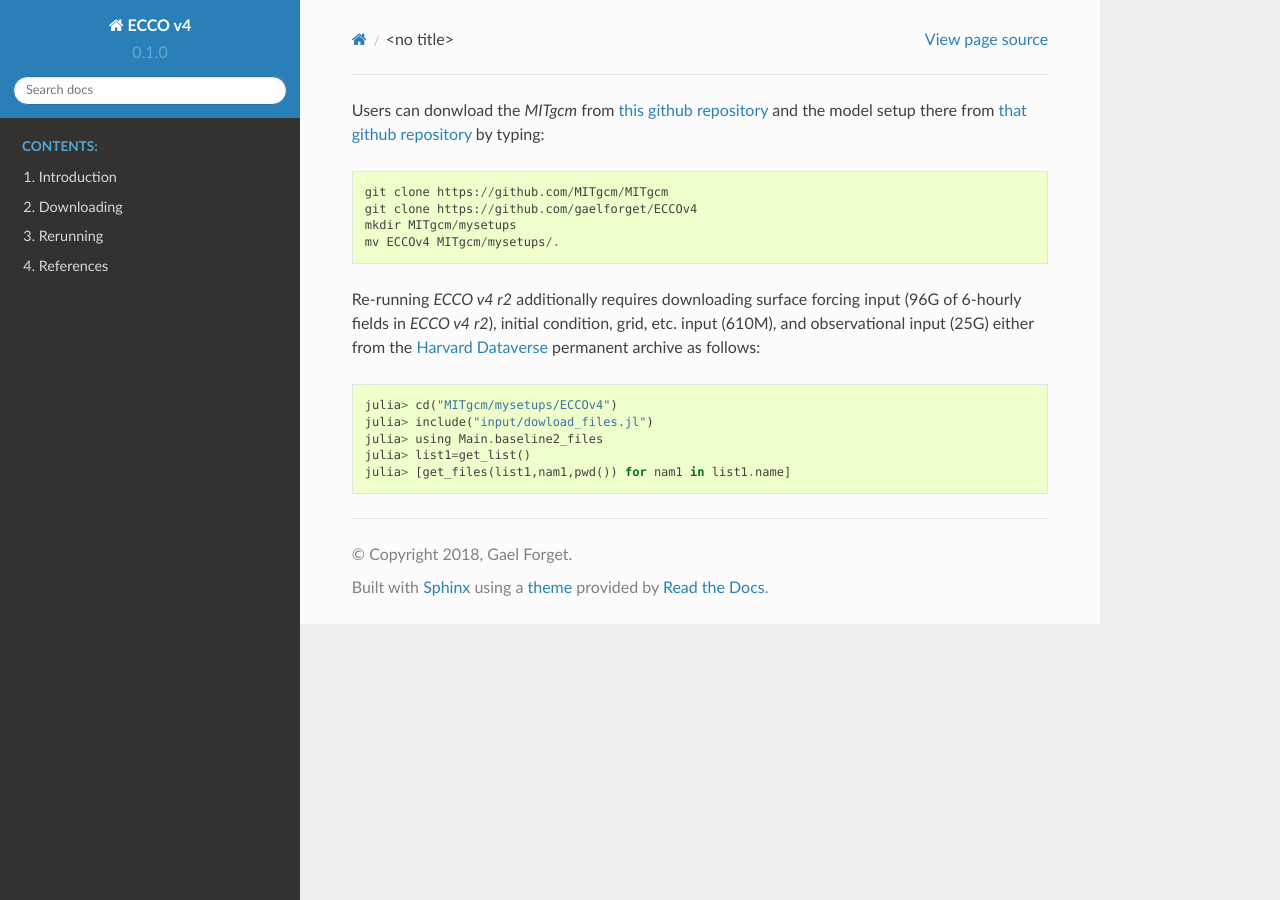
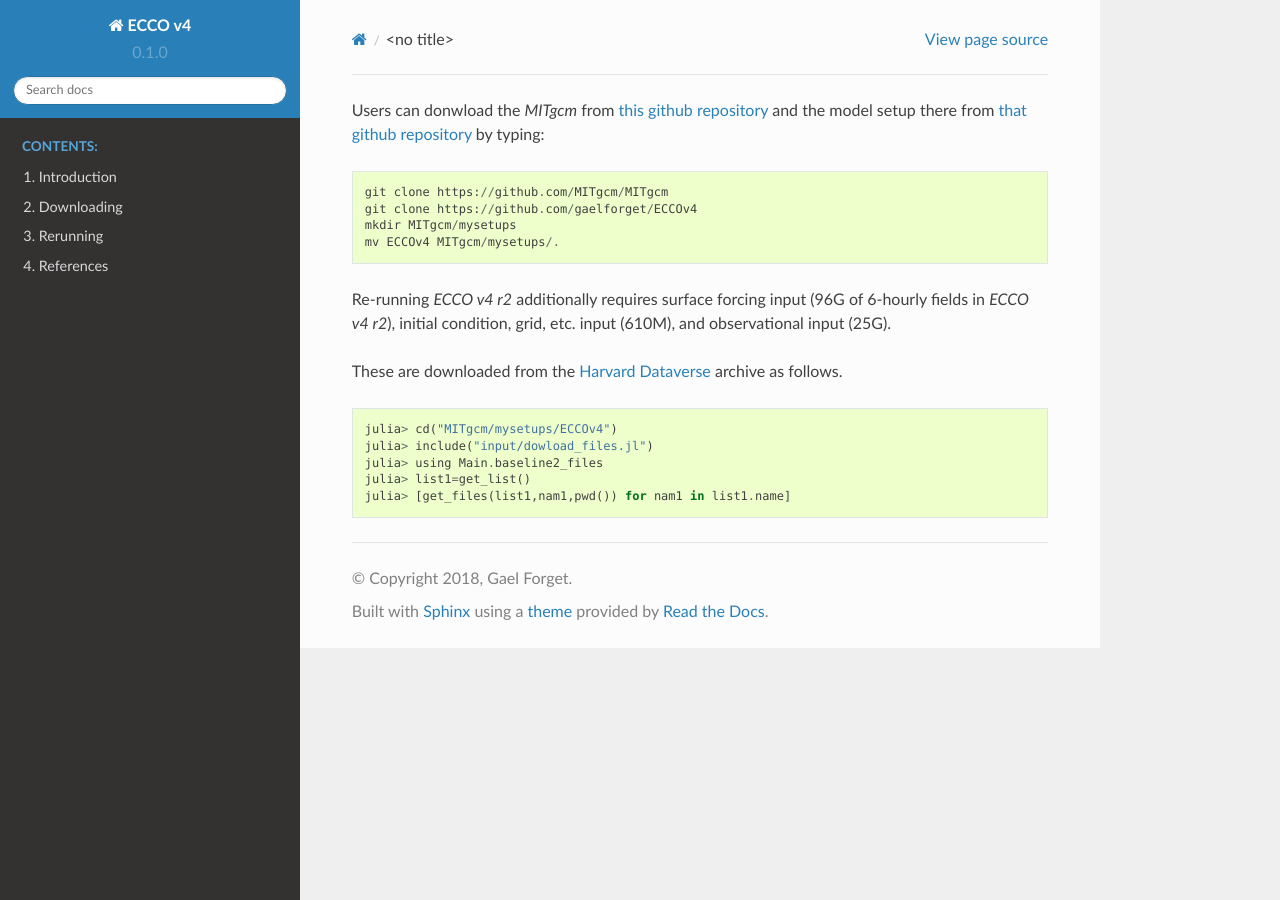
Before and after one commit to gaelforget/ECCOv4, a Sphinx documentation site: the page built from docs/eccov4r2_setup.rst, in a window 1280 px wide. Built offline with Sphinx 7.4.7 and the Read the Docs theme 2.0.0, drawn with Linux system fonts in a browser that asks for light colours.

Commit message:
fix previous commit

```diff
--- a/docs/eccov4r2_setup.rst
+++ b/docs/eccov4r2_setup.rst
@@ -8,7 +8,9 @@ Users can donwload the `MITgcm` from `this github repository <https://github.com
     mkdir MITgcm/mysetups
     mv ECCOv4 MITgcm/mysetups/.
 
-Re-running `ECCO v4 r2` additionally requires downloading surface forcing input (96G of 6-hourly fields in `ECCO v4 r2`), initial condition, grid, etc. input (610M), and observational input (25G) either from the `Harvard Dataverse <https://dataverse.harvard.edu/dataverse/ECCOv4r2inputs>`__ permanent archive as follows:
+Re-running `ECCO v4 r2` additionally requires surface forcing input (96G of 6-hourly fields in `ECCO v4 r2`), initial condition, grid, etc. input (610M), and observational input (25G).
+
+These are downloaded from the `Harvard Dataverse <https://dataverse.harvard.edu/dataverse/ECCOv4r2inputs>`__ archive as follows.
 
 ::
 
```
